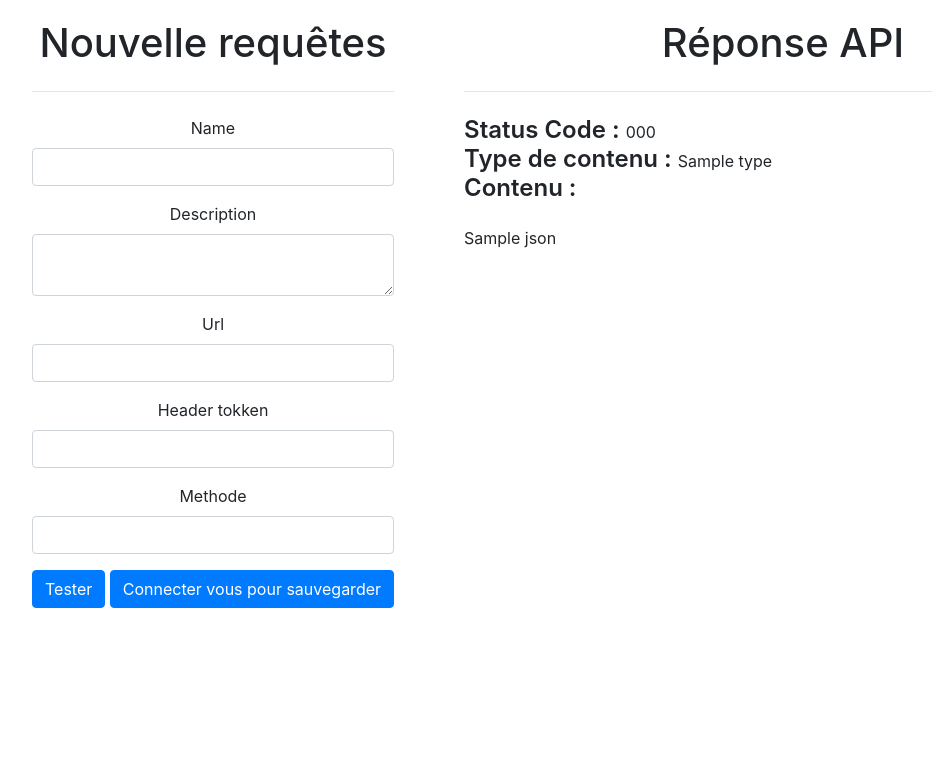
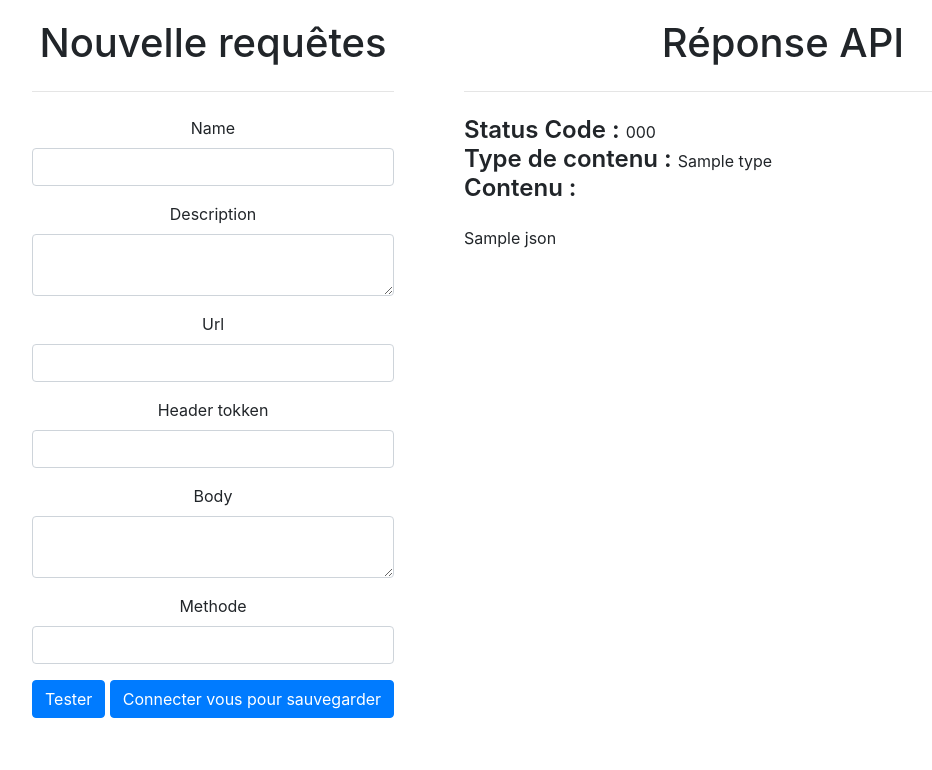
Before and after one commit to victormarit/postmanLike, a Symfony app: template templates/pages/newAPIRequest.html.twig in a window 1280 px wide. Shown: the part 57-827 px from the top of the page, without its empty margins (73-1005 px from the left). Before the commit the page ends 665 px from the top, so only its background shows below. Run offline with Twig, Linux system fonts and the light colour scheme; the template is opened without the code that fills it: most values are stand-ins (such as "Sample title", 1, 10 or a date in 2020); form fields are guessed from the names that the template uses; some libraries are stand-ins or nearby versions.

Commit message:
Modification DB (Ajout du body)

```diff
--- a/src/Form/APIType.php
+++ b/src/Form/APIType.php
@@ -36,6 +36,12 @@ class APIType extends AbstractType
                     "class" => "form-control"
                 ]
             ])
+            ->add('body', TextareaType::class , [
+                "required" =>false,
+                "attr" => [
+                    "class" => "form-control"
+                ]
+            ])
             ->add('methode', ChoiceType::class, [
                 "attr" => [
                     "class" => "form-control"
--- a/templates/pages/newAPIRequest.html.twig
+++ b/templates/pages/newAPIRequest.html.twig
@@ -40,6 +40,10 @@
                                                 <div class="form-group">
                                                     {{ form_label(form.header_tokken) }}
                                                     {{ form_widget(form.header_tokken) }}
+                                                </div>
+                                                <div class="form-group">
+                                                    {{ form_label(form.body) }}
+                                                    {{ form_widget(form.body) }}
                                                 </div>
                                                 <div class="form-group">
                                                     {{ form_label(form.methode) }}
--- a/templates/pages/updateAPI.html.twig
+++ b/templates/pages/updateAPI.html.twig
@@ -33,6 +33,10 @@
                                 {{ form_widget(form.header_tokken) }}
                             </div>
                             <div class="form-group">
+                                {{ form_label(form.body) }}
+                                {{ form_widget(form.body) }}
+                            </div>
+                            <div class="form-group">
                                 {{ form_label(form.methode) }}
                                 {{ form_widget(form.methode) }}
                             </div>
```
Also changed, not shown: src/Entity/API.php (+17 -0 lines).
